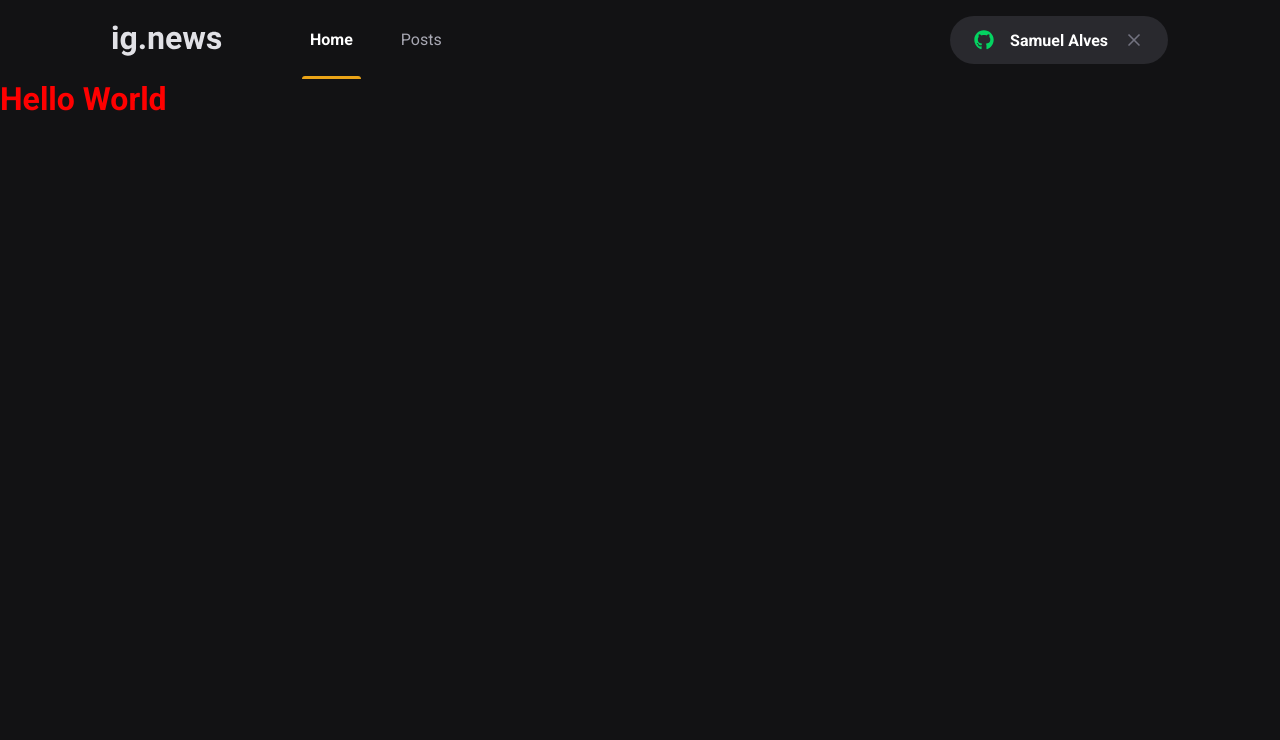
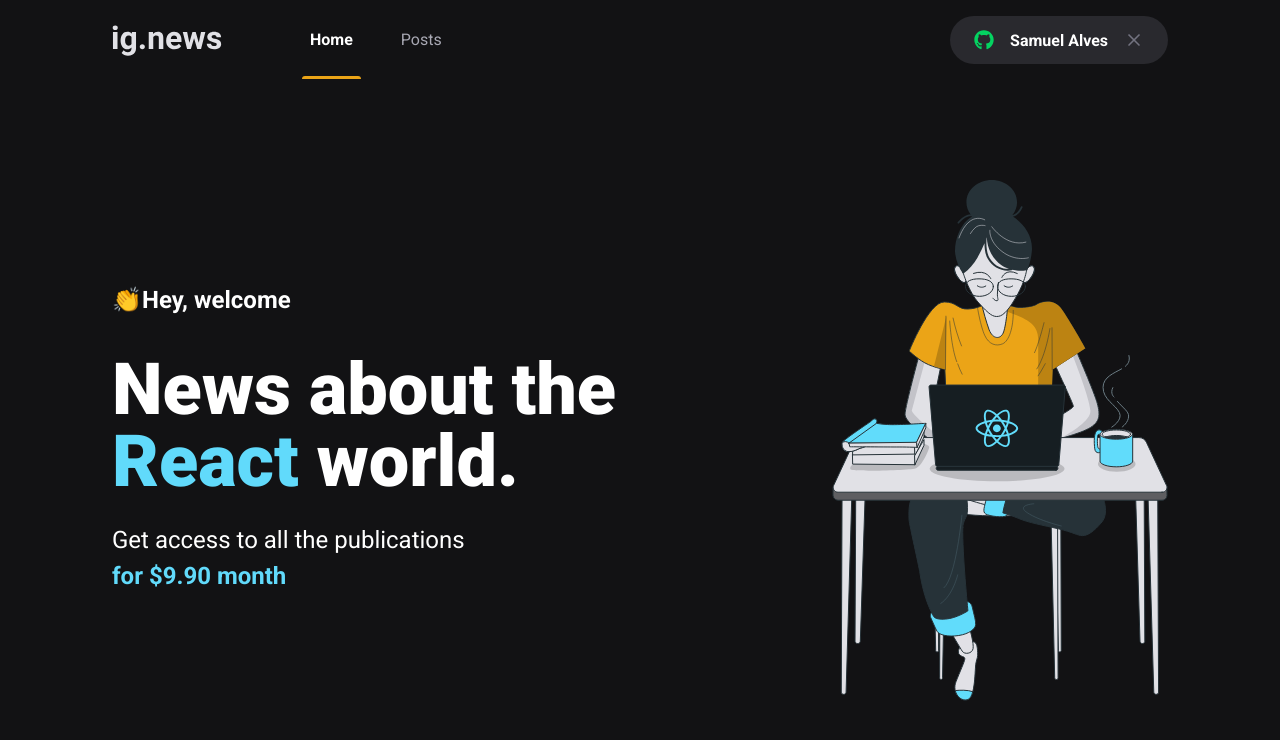
Before and after one commit to SamuelAlv3s/Ignews, a Next.js app: page / in a window 1280 px wide. Shown: the top 740 px of the page. Built offline with nearby package versions, Linux system fonts and the light colour scheme.

Commit message:
home page

```diff
--- a/src/pages/_document.tsx
+++ b/src/pages/_document.tsx
@@ -6,7 +6,7 @@ export default function Document() {
         <link rel="preconnect" href="https://fonts.googleapis.com" />
         <link rel="preconnect" href="https://fonts.gstatic.com" />
         <link
-          href="https://fonts.googleapis.com/css2?family=Roboto:wght@400;500;700&display=swap"
+          href="https://fonts.googleapis.com/css2?family=Roboto:wght@400;500;700;900&display=swap"
           rel="stylesheet"
         />
         <link rel="shortcut icon" href="/favicon.png" type="image/png" />
--- /dev/null
+++ b/src/pages/home.module.scss
@@ -0,0 +1,41 @@
+.contentContainer {
+  max-width: 1120px;
+  margin: 0 auto;
+  padding: 0 2rem;
+  height: calc(100vh - 5rem);
+
+  display: flex;
+  justify-content: space-between;
+  align-items: center;
+}
+
+.hero {
+  max-width: 600px;
+
+  & > span {
+    font-size: 1.5rem;
+    font-weight: bold;
+  }
+
+  h1 {
+    font-size: 4.5rem;
+    line-height: 4.5rem;
+    font-weight: 900;
+    margin-top: 2.5rem;
+
+    span {
+      color: var(--cyan-500);
+    }
+  }
+
+  p {
+    font-size: 1.5rem;
+    line-height: 2.25rem;
+    margin-top: 1.5rem;
+
+    span {
+      color: var(--cyan-500);
+      font-weight: 700;
+    }
+  }
+}
--- a/src/pages/index.tsx
+++ b/src/pages/index.tsx
@@ -1,12 +1,28 @@
-import styles from "../styles/home.module.scss";
+/* eslint-disable @next/next/no-img-element */
+import styles from "./home.module.scss";
 import Head from "next/head";
 export default function Home() {
   return (
     <>
       <Head>
-        <title>ig.news</title>
+        <title>Home | ig.news</title>
       </Head>
-      <h1 className={styles.title}>Hello World</h1>
+      <main className={styles.contentContainer}>
+        <section className={styles.hero}>
+          <span>👏Hey, welcome</span>
+
+          <h1>
+            News about the <span>React</span> world.
+          </h1>
+
+          <p>
+            Get access to all the publications <br />
+            <span>for $9.90 month</span>
+          </p>
+        </section>
+
+        <img src="/images/avatar.svg" alt="girl coding" />
+      </main>
     </>
   );
 }
```
